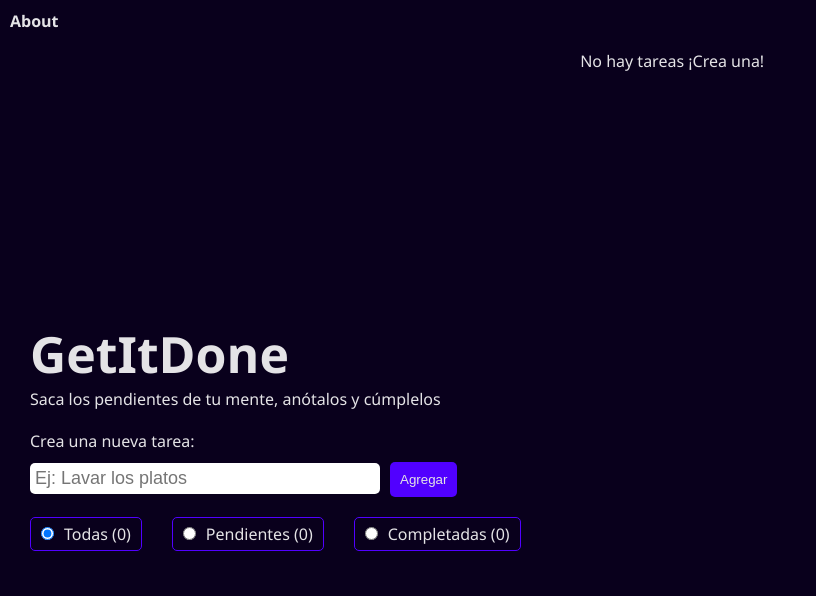
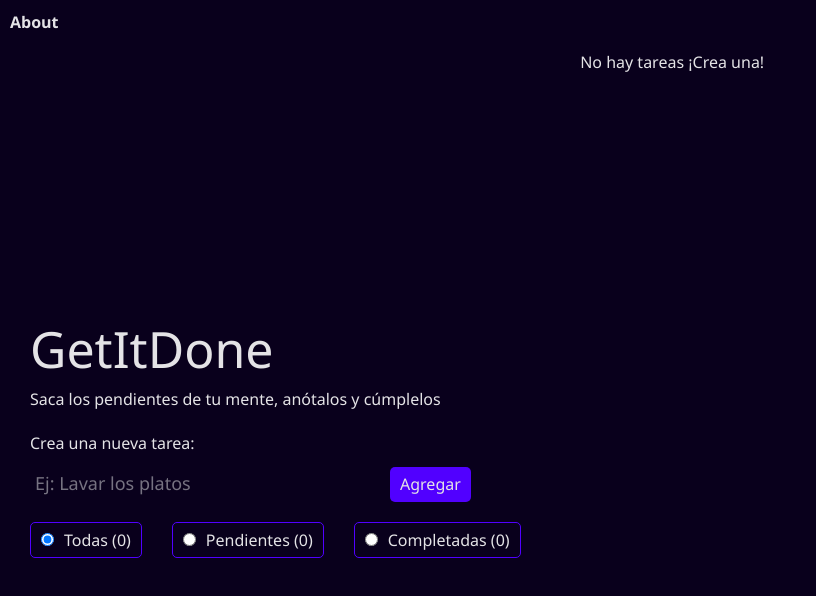
Before and after one commit to ricandres98/to-do-app, a Next.js app: page / in a window 1280 px wide. Shown: the top 596 px of the page, without its empty margins (0-816 px from the left). Built offline with nearby package versions, Linux system fonts and the light colour scheme.

Commit message:
chore: add TailwindCSS to Next.js project

```diff
--- a/package.json
+++ b/package.json
@@ -9,9 +9,12 @@
     "lint": "eslint"
   },
   "dependencies": {
+    "@tailwindcss/postcss": "^4.1.18",
     "next": "16.1.6",
+    "postcss": "^8.5.6",
     "react": "19.2.3",
-    "react-dom": "19.2.3"
+    "react-dom": "19.2.3",
+    "tailwindcss": "^4.1.18"
   },
   "devDependencies": {
     "@types/node": "^20",
--- /dev/null
+++ b/postcss.config.mjs
@@ -0,0 +1,7 @@
+const config = {
+  plugins: {
+    "@tailwindcss/postcss": {},
+  },
+};
+
+export default config;
--- a/src/app/globals.css
+++ b/src/app/globals.css
@@ -1,3 +1,5 @@
+@import "tailwindcss";
+
 :root {
     --background-color: #09001C;
     --gray-purple: #4f4760;
```
Also changed, not shown: 1 other file (tests, documents, lock files or other folders).
